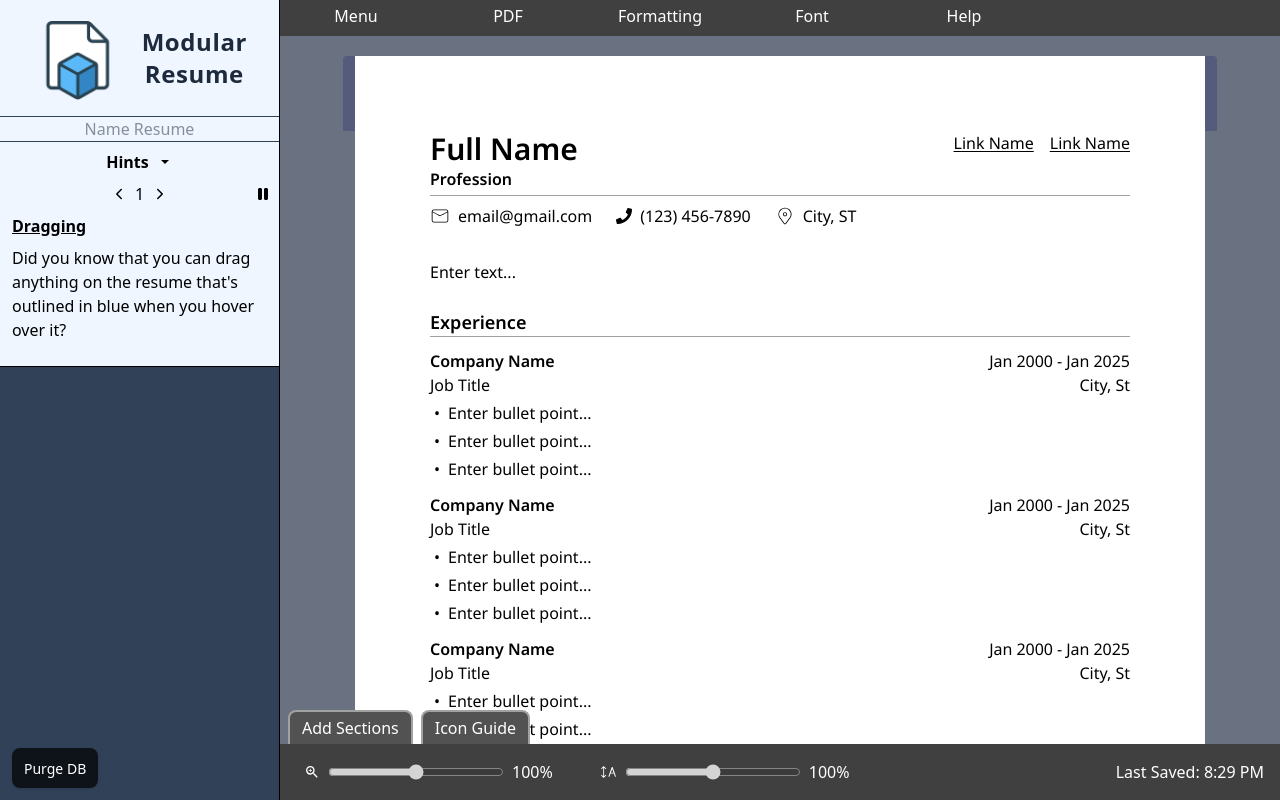
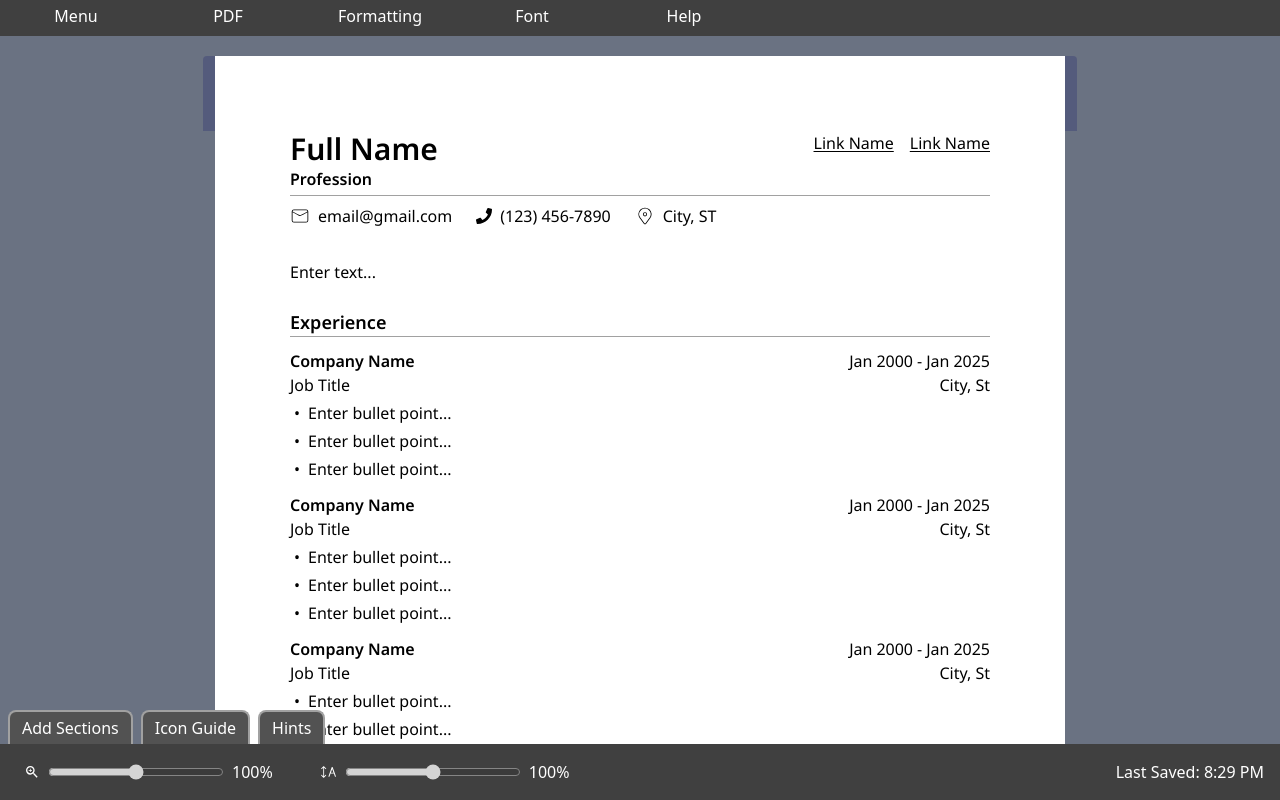
Before and after one commit to Tarrega88/modular-resume-2, a React (Vite) app: page / in a window 1280 px wide. Both pictures are taken after a click on the button "Create New Resume". Built offline with nearby package versions, Linux system fonts and the light colour scheme.

Commit message:
removed builder column and moved its remaining logic into top and lower ribbons

```diff
--- a/src/MainView.tsx
+++ b/src/MainView.tsx
@@ -1,6 +1,5 @@
 import { useRef, useState } from "react";
 import { useReactToPrint } from "react-to-print";
-import BuilderColumn from "@/components/builderColumn/BuilderColumn";
 import SideResume from "@/components/SideResume";
 import MobileNotification from "./components/absoluteUI/MobileNotification";
 import { useSelector } from "react-redux";
@@ -8,6 +7,7 @@ import { RootState } from "./state/store";
 import TopMenu from "./components/topMenu/TopMenu";
 import BottomRibbon from "./components/topMenu/BottomRibbon";
 import HelpContainer from "./components/builderColumn/HelpContainer";
+import NameResumeWindow from "./components/NameResumeWindow";
 
 export default function MainView() {
   const { currentResumeId, resumeMetaData } = useSelector(
@@ -38,8 +38,7 @@ export default function MainView() {
   return (
     <div>
       <MobileNotification />
-      <div className="grid grid-cols-[280px_1fr] w-full bg-slate-700 h-screen">
-        <BuilderColumn />
+      <div className="grid grid-cols-1 w-full bg-slate-700 h-screen">
         <div className="w-full bg-gray-500 flex flex-col items-center overflow-auto">
           <TopMenu
             expanded={expanded}
--- /dev/null
+++ b/src/components/NameResumeWindow.tsx
@@ -0,0 +1,11 @@
+import ModalWindow from "./builderColumn/ModalWindow";
+
+function NameResumeWindow({ isOpen, setIsOpen }) {
+  return (
+    <ModalWindow title="Name Resume" isOpen={isOpen} setIsOpen={setIsOpen}>
+      <div>Name Resume</div>
+    </ModalWindow>
+  );
+}
+
+export default NameResumeWindow;
--- a/src/components/builderColumn/BuilderColumn.tsx
+++ /dev/null
@@ -1,15 +0,0 @@
-import BuilderColumnTitle from "./BuilderColumnTitle";
-import ResumeNamer from "./ResumeNamer";
-import HintBox from "./HintBox";
-
-export default function BuilderColumn() {
-  return (
-    <div className="w-full bg-slate-700 border-r pb-16 sticky top-0 overflow-auto">
-      <div className="flex flex-col gap-[1px]">
-        <BuilderColumnTitle title="Modular Resume" />
-        <ResumeNamer />
-        <HintBox />
-      </div>
-    </div>
-  );
-}
--- a/src/components/builderColumn/BuilderColumnMainButton.tsx
+++ /dev/null
@@ -1,20 +0,0 @@
-type Props = {
-  text?: string;
-  children?: React.ReactNode;
-  onClick(): void;
-};
-
-function BuilderColumnMainButton({ text, children, onClick }: Props) {
-  return (
-    <button
-      tabIndex={0}
-      onKeyDown={(e) => e.key === "Enter" && onClick}
-      onClick={onClick}
-      className="flex items-center justify-center h-10 w-1/3 font-semibold rounded-sm px-3 py-1 bg-slate-100 text-slate-900 cursor-pointer border outline-sky-800 hover:outline-1 border-sky-800 transition-all duration-50 shadow-lg"
-    >
-      {children ? children : text}
-    </button>
-  );
-}
-
-export default BuilderColumnMainButton;
--- a/src/components/builderColumn/BuilderColumnTitle.tsx
+++ /dev/null
@@ -1,20 +0,0 @@
-import Logo from "./Logo";
-
-type Props = {
-  title: string;
-};
-
-function BuilderColumnTitle({ title }: Props) {
-  return (
-    <div className="flex justify-center items-center bg-blue-50">
-      <div className="flex items-center justify-center pt-5 pb-4 pl-3 w-full">
-        <Logo />
-      </div>
-      <div className="text-2xl tracking-wide font-semibold text-slate-800 pr-8 text-center">
-        {title}
-      </div>
-    </div>
-  );
-}
-
-export default BuilderColumnTitle;
--- a/src/components/builderColumn/Logo.tsx
+++ b/src/components/builderColumn/Logo.tsx
@@ -1,9 +1,5 @@
 function Logo() {
-  return (
-    // <div className="flex items-center justify-center py-4 w-full">
-    <img src="/croppedLogo.png" alt="Modular Resume" className="h-20" />
-    // </div>
-  );
+  return <img src="/croppedLogo.png" alt="Modular Resume" className="h-20" />;
 }
 
 export default Logo;
--- a/src/components/builderColumn/ResumeNamer.tsx
+++ /dev/null
@@ -1,70 +0,0 @@
-import { changeResumeName } from "@/state/resumeSlice";
-import { RootState } from "@/state/store";
-import { useState } from "react";
-import { useDispatch, useSelector } from "react-redux";
-import { toast } from "sonner";
-
-function ResumeNamer() {
-  const { currentResumeId, resumeMetaData } = useSelector(
-    (state: RootState) => state.resume
-  );
-  const [isInput, setIsInput] = useState(false);
-  const dispatch = useDispatch();
-
-  const resumeName = resumeMetaData[currentResumeId]?.resumeName;
-  const [tempText, setTempText] = useState(resumeName);
-
-  function handleNameChange() {
-    if (tempText === resumeName) {
-      setIsInput(false);
-      return;
-    }
-    if (tempText.length > 50) {
-      toast.error("Resume name must be 50 chars or less");
-    } else {
-      dispatch(changeResumeName(tempText));
-      if (tempText.length === 0) {
-        setIsInput(false);
-      } else {
-        toast.success(`Resume renamed to ${tempText}`);
-        setIsInput(false);
-      }
-    }
-  }
-
-  function handleOnChange(text: string) {
-    if (text.length > 50) {
-      toast.error("Resume name must be 50 characters or less");
-    } else {
-      setTempText(text);
-    }
-  }
-
-  return (
-    <div className="flex bg-blue-50 flex-col items-center">
-      {isInput ? (
-        <input
-          className="px-1 text-center w-4/5"
-          value={tempText}
-          autoFocus
-          onChange={(e) => handleOnChange(e.target.value)}
-          onBlur={handleNameChange}
-          onKeyDown={(e) => e.key === "Enter" && handleNameChange()}
-        />
-      ) : (
-        <button
-          tabIndex={0}
-          onKeyDown={(e) => e.key === "Enter" && setIsInput(true)}
-          onClick={() => setIsInput(true)}
-          className={`w-4/5 cursor-pointer ${
-            resumeName.length ? "" : "text-gray-800 opacity-50 cursor-text"
-          }`}
-        >
-          {resumeName || "Name Resume"}
-        </button>
-      )}
-    </div>
-  );
-}
-
-export default ResumeNamer;
--- a/src/components/builderColumn/HintBox.tsx
+++ b/src/components/lowerTier2/LowerHints.tsx
@@ -1,10 +1,5 @@
-import { useEffect, useState } from "react";
-import { FaPause, FaPlay } from "react-icons/fa6";
-import {
-  IoIosArrowBack,
-  IoIosArrowForward,
-  IoMdArrowDropdown,
-} from "react-icons/io";
+import { useState } from "react";
+import { IoIosArrowBack, IoIosArrowForward } from "react-icons/io";
 
 const hints = [
   {
@@ -53,65 +48,34 @@ const hints = [
   },
 ];
 
-function HintBox() {
-  const [i, setI] = useState(0);
-  const [running, setRunning] = useState(true);
-  const interval = 15000;
+function LowerHints() {
+  const [hintIndex, setHintIndex] = useState(0);
 
-  const [isExpanded, setIsExpanded] = useState(true);
-
-  useEffect(() => {
-    if (!running || !isExpanded) return;
-    const id = setInterval(() => setI((n) => (n + 1) % hints.length), interval);
-    return () => clearInterval(id);
-  }, [running, isExpanded]);
-
-  if (!hints.length) return null;
-
-  const hint = hints[i];
+  const activeHint = hints[hintIndex];
 
   return (
-    <div className="bg-blue-50 border-b">
-      <div
-        className="flex justify-center items-center gap-2 font-semibold py-2 px-2 hover:bg-blue-100 transition-all duration-200 cursor-pointer"
-        onClick={() => setIsExpanded(!isExpanded)}
-      >
-        <div>Hints</div>
-        <IoMdArrowDropdown
-          className={`${
-            isExpanded ? "rotate-360" : "rotate-270"
-          } transition-all duration-200`}
-        />
+    <div className="bg-neutral-200 text-neutral-950 px-4 py-2 min-h-28">
+      <div className="flex justify-between">
+        <div className="font-semibold">{activeHint.topic}</div>
+        <div className="flex gap-1 items-center">
+          <button
+            onClick={() =>
+              setHintIndex(hintIndex > 0 ? hintIndex - 1 : hints.length - 1)
+            }
+          >
+            <IoIosArrowBack />
+          </button>
+          <span>
+            {hintIndex + 1} / {hints.length}
+          </span>
+          <button onClick={() => setHintIndex((hintIndex + 1) % hints.length)}>
+            <IoIosArrowForward />
+          </button>
+        </div>
       </div>
-      {isExpanded ? (
-        <>
-          <div className="relative">
-            <div className="flex justify-center items-center gap-2">
-              <IoIosArrowBack
-                className="cursor-pointer"
-                onClick={() => setI(i === 0 ? hints.length - 1 : i - 1)}
-              />
-              <div className="">{i + 1}</div>
-              <IoIosArrowForward
-                className="cursor-pointer"
-                onClick={() => setI(i === hints.length - 1 ? 0 : i + 1)}
-              />
-            </div>
-
-            <div className="absolute right-2 top-1 cursor-pointer">
-              {running ? (
-                <FaPause onClick={() => setRunning(false)} />
-              ) : (
-                <FaPlay onClick={() => setRunning(true)} />
-              )}
-            </div>
-          </div>
-          <div className="px-3 font-semibold underline py-2">{hint.topic}</div>
-          <div className="px-3 pb-6">{hint.text}</div>
-        </>
-      ) : null}
+      <div>{activeHint.text}</div>
     </div>
   );
 }
 
-export default HintBox;
+export default LowerHints;
--- a/src/components/lowerTier2/LowerTier2.tsx
+++ b/src/components/lowerTier2/LowerTier2.tsx
@@ -3,6 +3,7 @@ import LowerAddRow from "./LowerAddRow";
 import LowerTab from "./LowerTab";
 import ActiveContainer from "./ActiveContainer";
 import LowerIconGuide from "./LowerIconGuide";
+import LowerHints from "./LowerHints";
 
 function LowerTier2() {
   const [activeTab, setActiveTab] = useState(-1);
@@ -22,6 +23,12 @@ function LowerTier2() {
           activeTab={activeTab}
           setActiveTab={setActiveTab}
         />
+        <LowerTab
+          i={2}
+          text="Hints"
+          activeTab={activeTab}
+          setActiveTab={setActiveTab}
+        />
       </div>
       <div className="w-full">
         <ActiveContainer i={0} activeTab={activeTab} width="100%">
@@ -30,6 +37,9 @@ function LowerTier2() {
         <ActiveContainer i={1} activeTab={activeTab} width="100%">
           <LowerIconGuide />
         </ActiveContainer>
+        <ActiveContainer i={2} activeTab={activeTab} width="100%">
+          <LowerHints />
+        </ActiveContainer>
       </div>
     </div>
   );
--- /dev/null
+++ b/src/components/topMenu/TopMenuDynamicInput.tsx
@@ -0,0 +1,45 @@
+import { useState } from "react";
+import { FaCheck } from "react-icons/fa6";
+
+function TopMenuDynamicInput({
+  text,
+  tempText,
+  handleSubmit,
+  handleOnChange,
+  placeholder,
+}) {
+  const [isInput, setIsInput] = useState(false);
+
+  function prepSubmit() {
+    handleSubmit(tempText);
+    setIsInput(false);
+  }
+
+  return isInput ? (
+    <div className="relative">
+      <input
+        autoFocus
+        className="bg-neutral-700 hover:bg-neutral-600 transition-all duration-150 flex items-center justify-between py-1 pl-1 pr-8 w-full"
+        value={tempText}
+        onChange={(e) => handleOnChange(e.target.value)}
+        onKeyDown={(e) => e.key === "Enter" && prepSubmit()}
+        placeholder={placeholder}
+      />
+      <button
+        className="absolute right-2 top-1/2 -translate-y-1/2 bg-emerald-500 p-[1px] rounded-sm cursor-pointer"
+        onClick={prepSubmit}
+      >
+        <FaCheck />
+      </button>
+    </div>
+  ) : (
+    <button
+      onClick={() => setIsInput(true)}
+      className="bg-neutral-700 hover:bg-neutral-600 transition-all duration-150 flex items-center justify-between px-4 py-1 w-full"
+    >
+      <span>{text}</span>
+    </button>
+  );
+}
+
+export default TopMenuDynamicInput;
```
Also changed, not shown: src/components/topMenu/MenuDropdown.tsx (+40 -0 lines).
